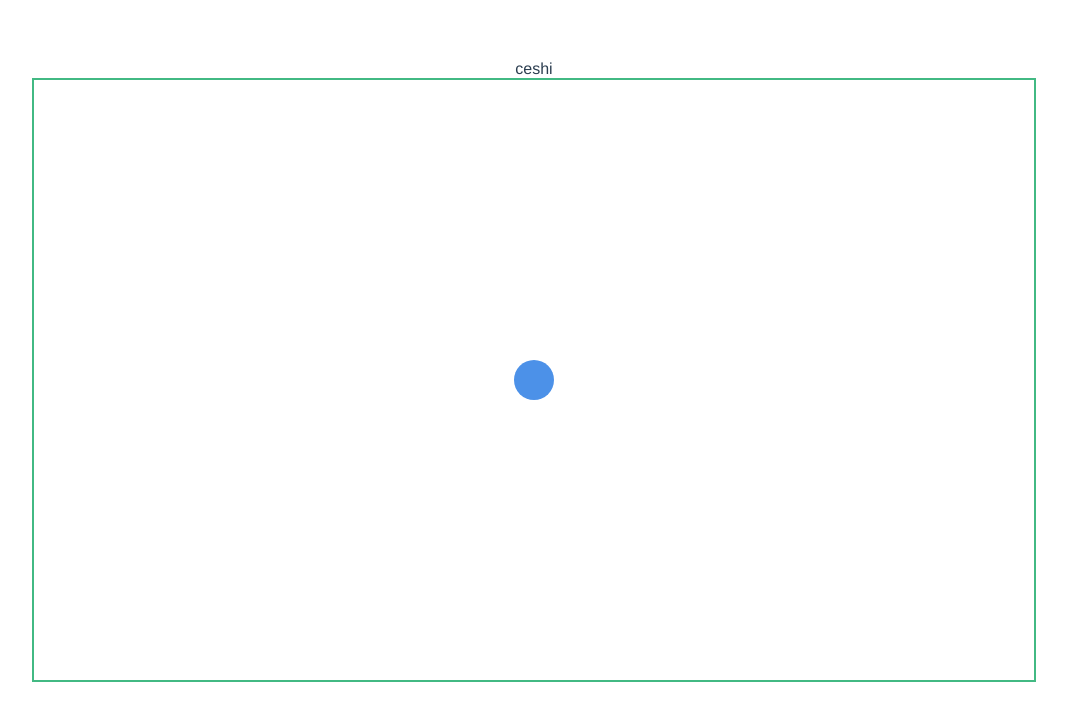
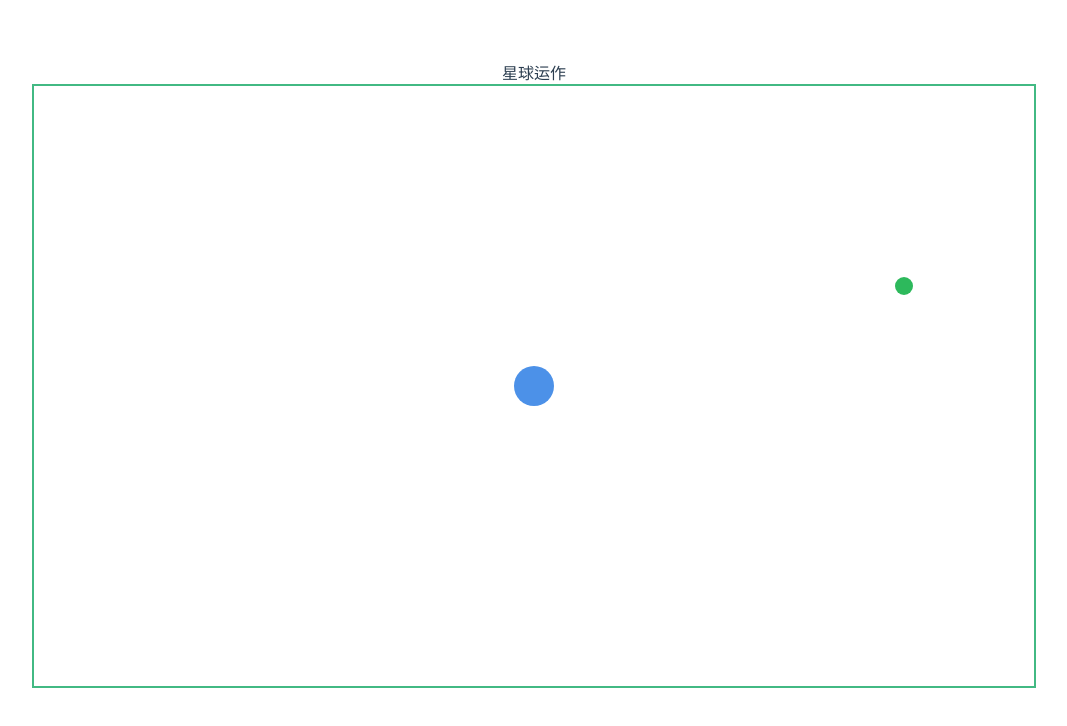
Before and after one commit to Enhydra-lutris-tl/starwish, a Vue app: page / in a window 1280 px wide. Shown: the top 726 px of the page, without its empty margins (106-1173 px from the left). Built offline with nearby package versions, Linux system fonts and the light colour scheme.

Commit message:
绕点旋转方法探索

```diff
--- a/src/components/starCanvas.vue
+++ b/src/components/starCanvas.vue
@@ -1,6 +1,6 @@
 <template>
   <div class="main-back">
-    <div>ceshi</div>
+    <div>星球运作</div>
     <canvas height="600" width="1000" id="starCanvas"></canvas>
   </div>
 </template>
@@ -10,47 +10,98 @@ import {onMounted} from "vue";
 
 export default {
   name: "starCanvas",
-  setup(){
-    onMounted(()=>{
+  setup() {
+    onMounted(() => {
       const ctx = document.getElementById('starCanvas').getContext('2d')
-      drawArc(ctx, 500, 300, 20, "rgb(76,145,232)", 1)
+      // const count = ref(0);
+      drawArc(ctx, {x: 500, y: 300, r: 20, color: "rgb(76,145,232)"}, 1)
+      const classNumber = getClass()
+      const ceshishuju = {
+        h: (classNumber.y - 300) * -1,
+        w: classNumber.x - 500,
+      }
+      console.log(ceshishuju)
+      const getMr = ceshishuju.h * ceshishuju.h + ceshishuju.w * ceshishuju.w
+      const mr = Math.sqrt(getMr)
+
+      // 求角度
+      function getAg() {
+        var ag = 0
+        ag = Math.round(Math.atan(ceshishuju.w / ceshishuju.h) * 180 / Math.PI)
+        if (ceshishuju.h < 0 && ceshishuju.w > 0) {
+          ag = 180 + ag
+        } else if (ceshishuju.h < 0 && ceshishuju.w < 0) {
+          ag = 180 + ag
+        } else if (ceshishuju.h > 0 && ceshishuju.w < 0) {
+          ag = 360 + ag
+        }
+        return ag
+      }
+      console.log(mr, getAg())
+
+      // 角度增长函数
+      function ceshi2(mr, ag){
+        const sin = Math.cos(ag*Math.PI/180)
+
+      }
+      drawArc(ctx, classNumber, 1)
+      // const a = setInterval(function () {
+      //   ctx.clearRect(0, 0, 1000, 600)
+      //   drawArc(ctx, {x: 500, y: 300, r: 20, color: "rgb(76,145,232)"}, 1)
+      //   for (let i = 0; i < 10; i++) {
+      //     drawArc(ctx, getClass(), 1)
+      //   }
+      //   count.value++
+      //   if (count.value === 100) {
+      //     clearInterval(a)
+      //   }
+      // }, 1000 / 60)
+
     })
 
     // 画点或圆函数
-    function drawArc(ctx, x, y, r, color, fill){
+    function drawArc(ctx, classNumber, fill) {
       ctx.beginPath()
-      ctx.fillStyle = color
-      ctx.arc(x, y, r, 0, 2*Math.PI)
-      if (fill){
+      ctx.fillStyle = classNumber.color
+      ctx.arc(classNumber.x, classNumber.y, classNumber.r, 0, 2 * Math.PI)
+      if (fill) {
         ctx.fill()
-      }else {
+      } else {
         ctx.stroke()
       }
     }
 
     // 生成随机值
-    // function random(){
-    //
-    // }
+    function randomN(number) {
+      const Number = Math.random() * number
 
+      return Math.round(Number)
+    }
 
+    // 生成所需字典方法
+    function getClass() {
+      return {
+        x: randomN(1000),
+        y: randomN(600),
+        r: randomN(10),
+        color: `rgb(${randomN(255)}, ${randomN(255)}, ${randomN(255)})`
+      }
+    }
 
+    console.log(getClass())
 
-
-
-    return{
-
-    }
-   }
+    return {}
+  }
 }
 </script>
 
 <style scoped>
-.main-back{
+.main-back {
   height: 100%;
   width: 100%;
 }
-canvas{
+
+canvas {
   border: #42b983 solid 2px;
 }
 </style>
```
Also changed, not shown: 1 other file (tests, documents, lock files or other folders).
